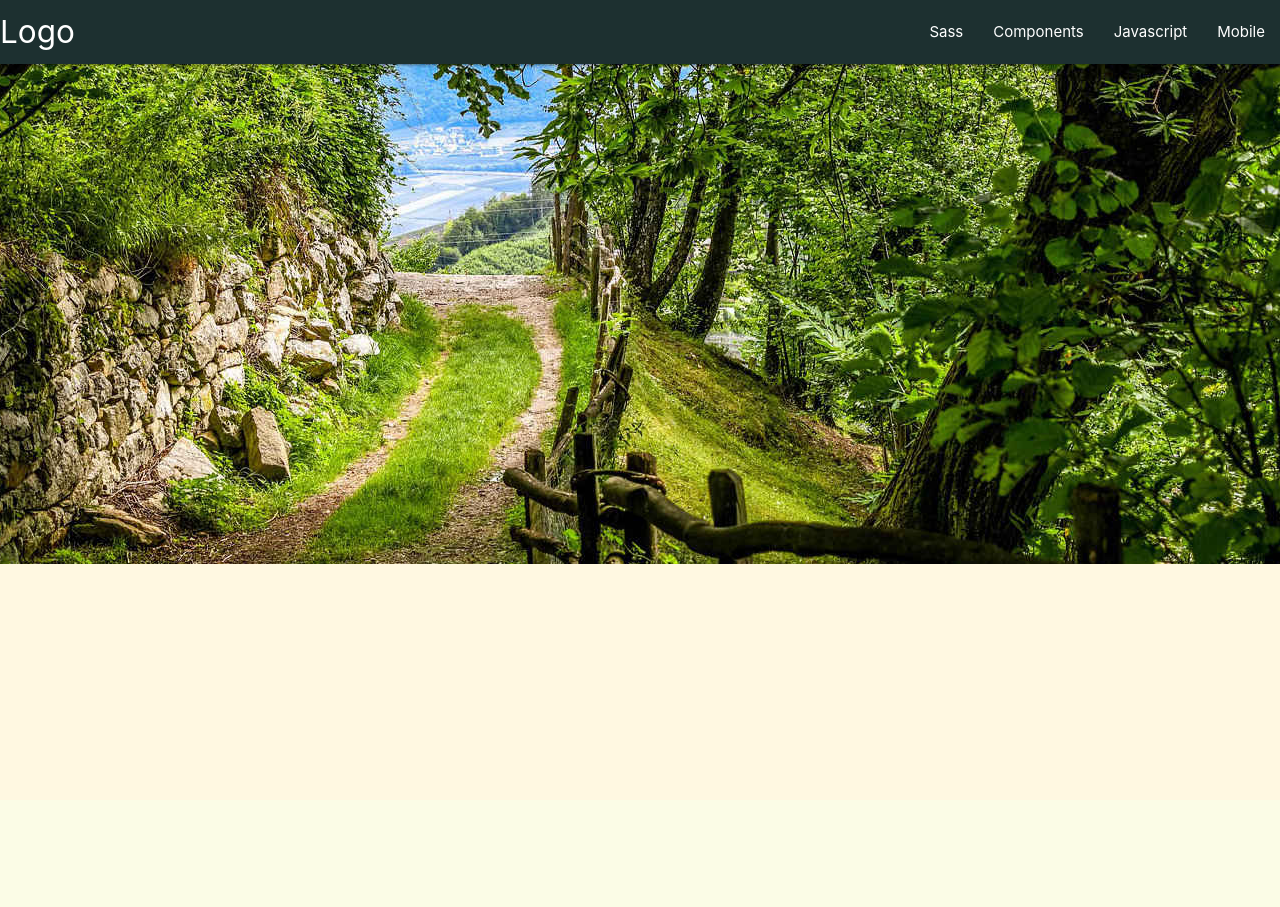
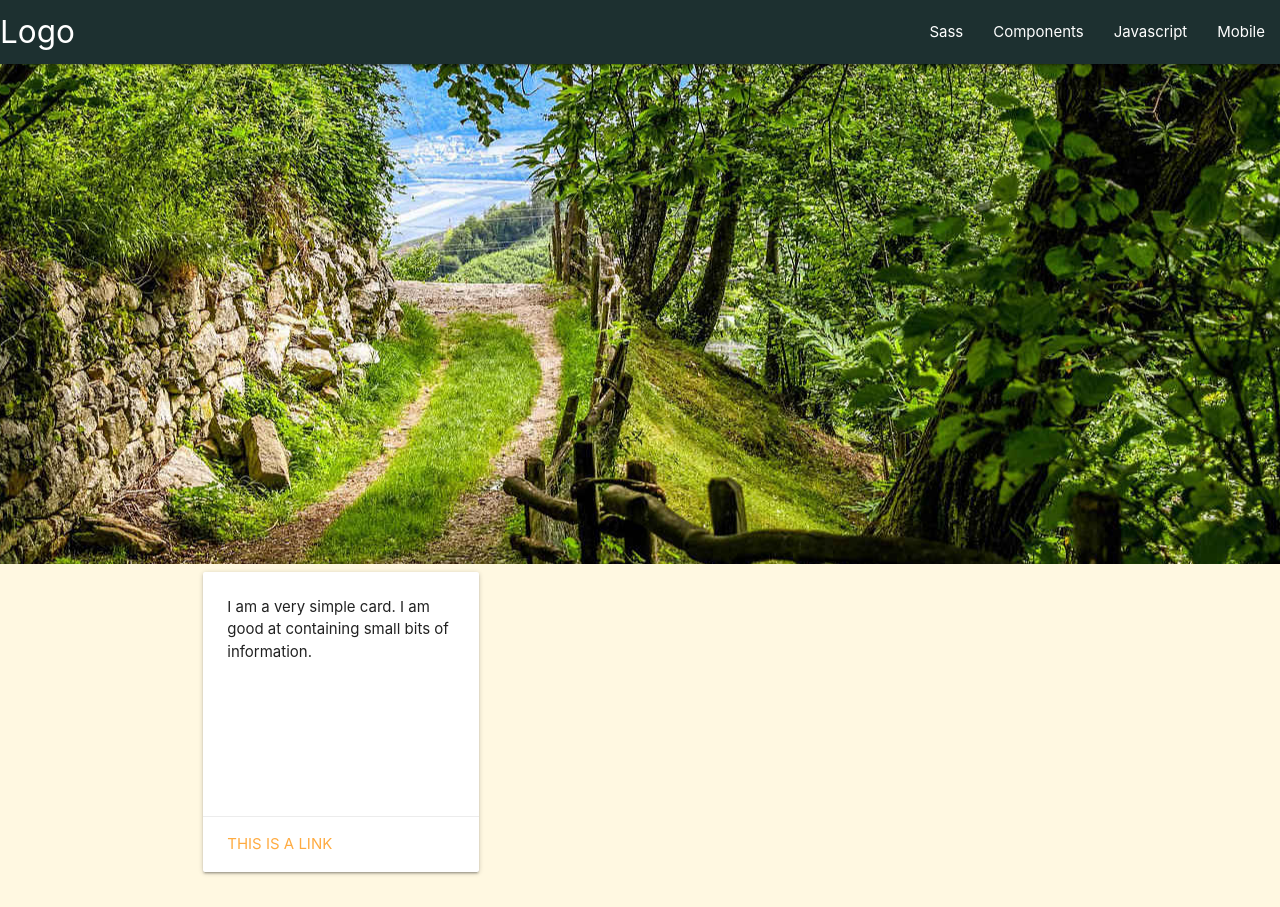
Before and after one commit to Oraclebun/ci-datacentric-project3, a Flask app: page / in a window 1280 px wide. Before the commit the page ends 564 px from the top, so only its background shows below. Run offline with Flask 2, Linux system fonts and the light colour scheme; data that the repository does not hold is empty.

Commit message:
add card to index.html, create dictionary of all trail location and print out for debugging in app.py

```diff
--- a/app.py
+++ b/app.py
@@ -1,15 +1,29 @@
 from flask import Flask, render_template, request, redirect, url_for
 from models import Hiker, Trails, Location, Comment
 import os
+import pymongo
 
 app = Flask(__name__)
 
 @app.route('/')
 def index():
+    comments = Trails.objects.order_by(
+        [('comments.date_comment', pymongo.DESCENDING)])
     all_trails = Trails.objects.values().all()
     all_trail_loc = Trails.objects.only('location')
-    for t in all_trails:
+    trails_loc = []
+    for t in comments:
         print(t)
+    for loc in all_trail_loc:
+        locations = {
+            'trail_id': loc._id,
+            'trail_name': Trails.objects.get({'_id': loc._id}).trail_name,
+            'country': loc.location.country,
+            'province': loc.location.province[0].state,
+            'town': loc.location.province[0].town.town
+        }
+        trails_loc.append(locations)
+    print(trails_loc)
     return render_template('index.html')
 
 # "magic code" -- boilerplate
--- a/templates/index.html
+++ b/templates/index.html
@@ -10,4 +10,21 @@
     <img src="{{url_for('static', filename='image/parallax.jpg')}}">
     </div>
 </div>
+
+<div class="container">
+    <div class="row">
+<div class="col s12 m4">
+  <div class="card small horizontal">
+      <div class="card-stacked">
+        <div class="card-content">
+          <p>I am a very simple card. I am good at containing small bits of information.</p>
+        </div>
+        <div class="card-action">
+          <a href="#">This is a link</a>
+        </div>
+      </div>
+  </div>
+</div>
+    </div>
+</div>
 {% endblock %}
```
